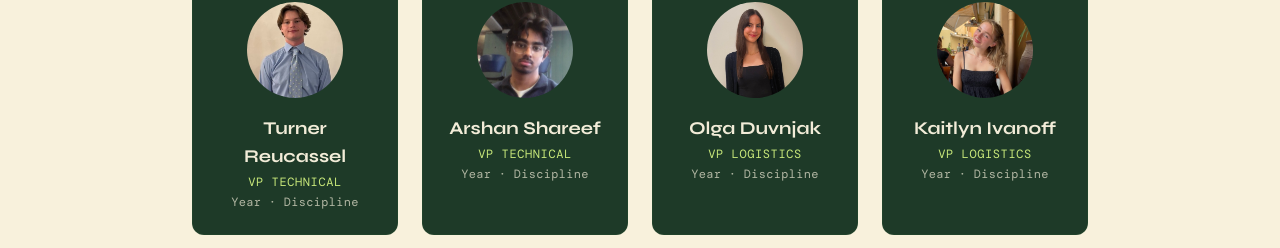
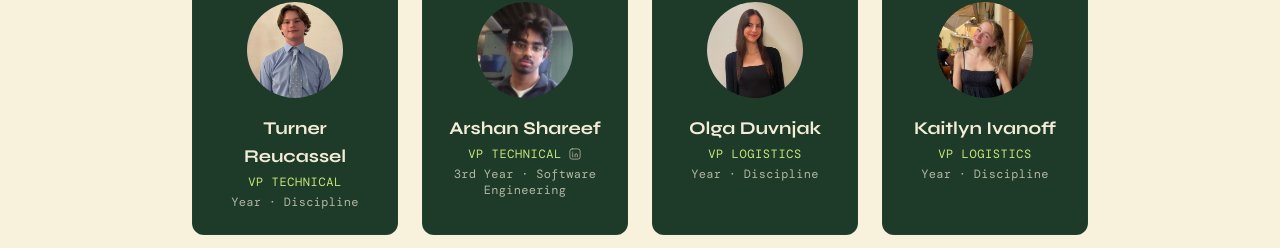
Before and after one commit to Anomaly-E-E/WEC, a React (Vite) app: page / in a window 1280 px wide. Shown: the part 4491-4739 px from the top of the page. Built offline with nearby package versions, Linux system fonts and the light colour scheme; a web font is replaced by a local one.

Commit message:
Fill in Arshan Shareef's year/discipline and LinkedIn as a working example
Co-Authored-By: Claude Sonnet 5 <noreply@anthropic.com>
Claude-Session: https://claude.ai/code/session_01CnfAHFB8Q83bEuvm5RWGFT

```diff
--- a/src/data/team.ts
+++ b/src/data/team.ts
@@ -63,8 +63,9 @@ export const teamMembers: TeamMember[] = [
     role: 'VP Technical',
     department: 'Technical',
     initials: 'AS',
-    yearDiscipline: 'Year · Discipline',
-    photo: '/team/arshan-shareef.jpg'
+    yearDiscipline: '3rd Year · Software Engineering',
+    photo: '/team/arshan-shareef.jpg',
+    linkedin: 'https://www.linkedin.com/in/arshan-shareef-mohammed-4ab94b330/?skipRedirect=true'
   },
   {
     name: 'Kevin McGillicuddy',
```
